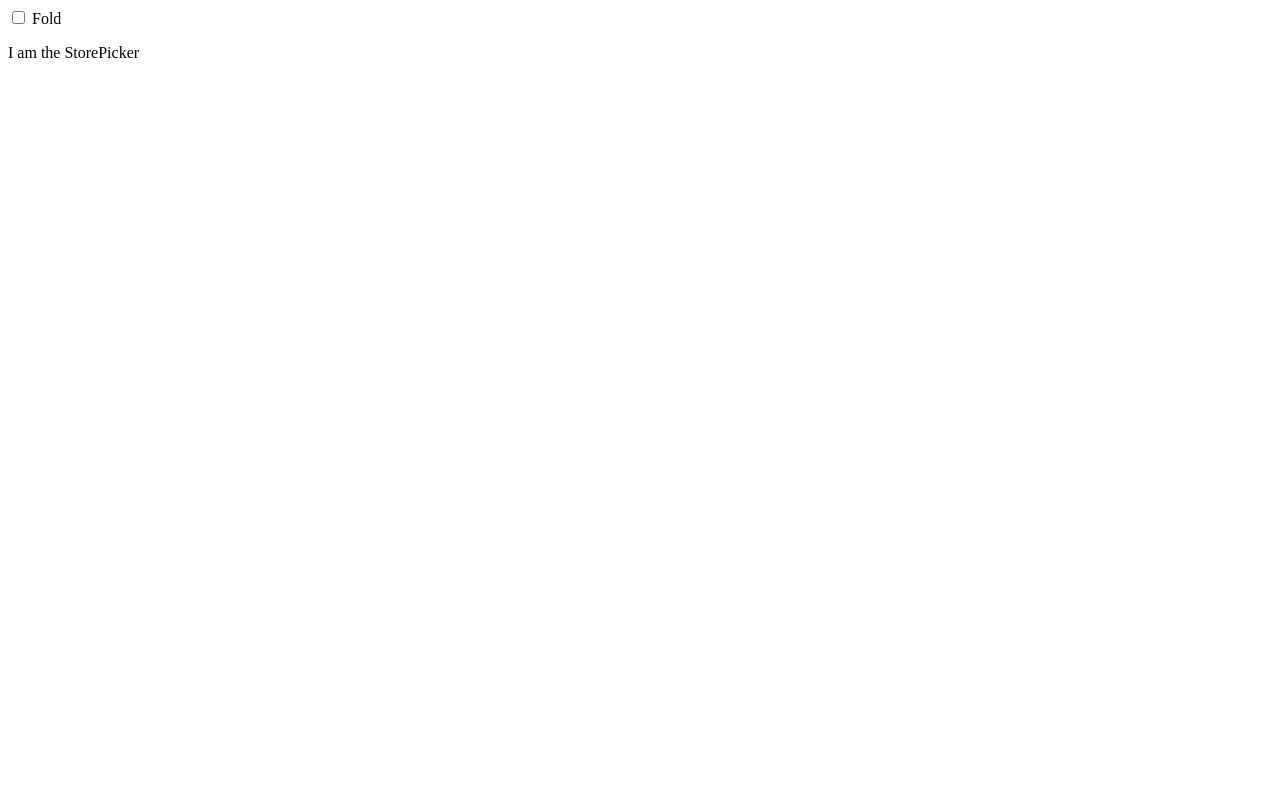
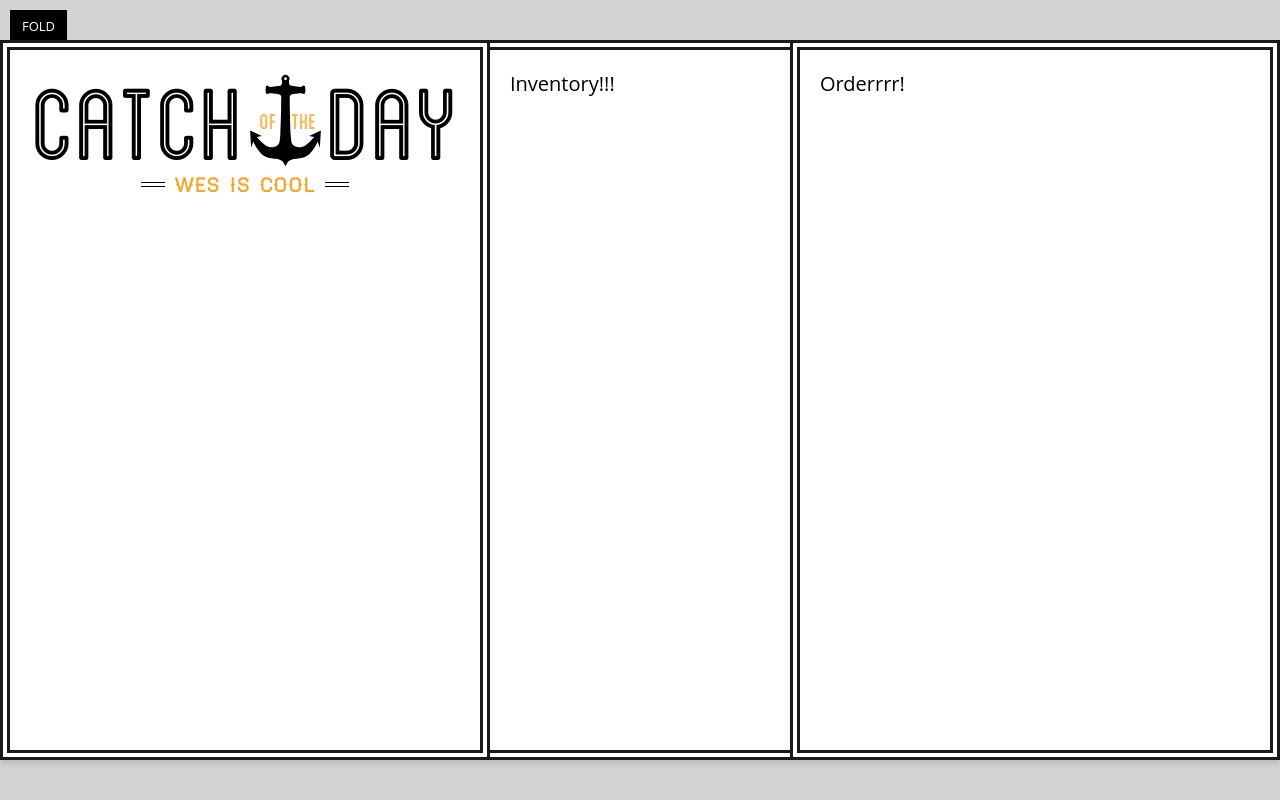
Before and after one commit to dylandifilippo/catch-of-the-thay, a React (Create React App) app: page / in a window 1280 px wide. Built offline with nearby package versions, Linux system fonts and the light colour scheme.

Commit message:
created more components

```diff
--- /dev/null
+++ b/src/components/App.js
@@ -0,0 +1,20 @@
+import React, { Component } from 'react';
+import Header from './Header';
+import Order from './Order';
+import Inventory from './Inventory';
+
+class App extends Component {
+  render() {
+    return (
+      <div className="catch-of-the-day">
+        <div className="menu">
+          <Header tagline="Wes is cool" />
+        </div>
+        <Inventory />
+        <Order />
+      </div>
+    );
+  }
+}
+
+export default App;
--- /dev/null
+++ b/src/components/Header.js
@@ -0,0 +1,23 @@
+import React, { Component } from 'react';
+
+class Header extends Component {
+  render() {
+    return (
+      <header className="top">
+        <h1>
+          Catch
+          <span className="ofThe">
+            <span className="of">Of</span>
+            <span className="the">The</span>
+          </span>
+          Day
+        </h1>
+        <h3 className="tagline">
+          <span>{this.props.tagline}</span>
+        </h3>
+      </header>
+    )
+  }
+}
+
+export default Header;
--- /dev/null
+++ b/src/components/Inventory.js
@@ -0,0 +1,13 @@
+import React, { Component } from 'react';
+
+class Inventory extends Component {
+  render() {
+    return (
+      <div className="inventory">
+        Inventory!!!
+      </div>
+    );
+  }
+}
+
+export default Inventory;
--- /dev/null
+++ b/src/components/Order.js
@@ -0,0 +1,13 @@
+import React, { Component } from 'react';
+
+class Order extends Component {
+  render() {
+    return (
+      <div className="order">
+        Orderrrr!
+      </div>
+    );
+  }
+}
+
+export default Order;
--- a/src/components/StorePicker.js
+++ b/src/components/StorePicker.js
@@ -2,7 +2,13 @@
 
 class StorePicker extends React.Component {
   render() {
-    return <p>I am the StorePicker</p>
+    return (
+      <form action="" className="store-selector">
+      {/* comment line */}
+        <h2> Please Enter a store</h2>
+        <input type="text" required placeholder="Store Name ➡️"/>
+      </form>
+    )
   }
 }
 
--- a/src/index.js
+++ b/src/index.js
@@ -1,5 +1,7 @@
 import React from 'react';
 import { render } from "react-dom";
-import StorePicker from './components/StorePicker';
+// import StorePicker from './components/StorePicker';
+import App from './components/App';
+import "./css/style.css";
 
-render(<StorePicker/>, document.querySelector('#main'));
+render(<App/>, document.querySelector('#main'));
```
